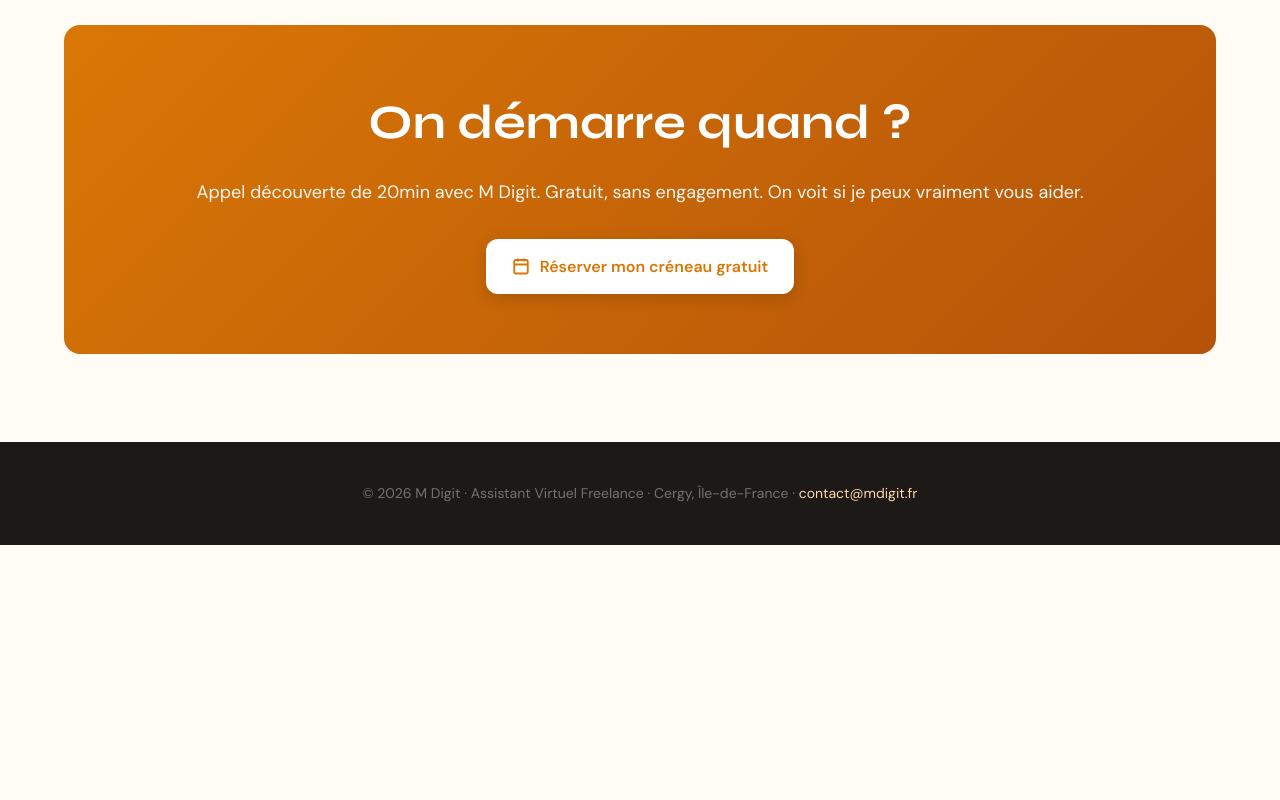
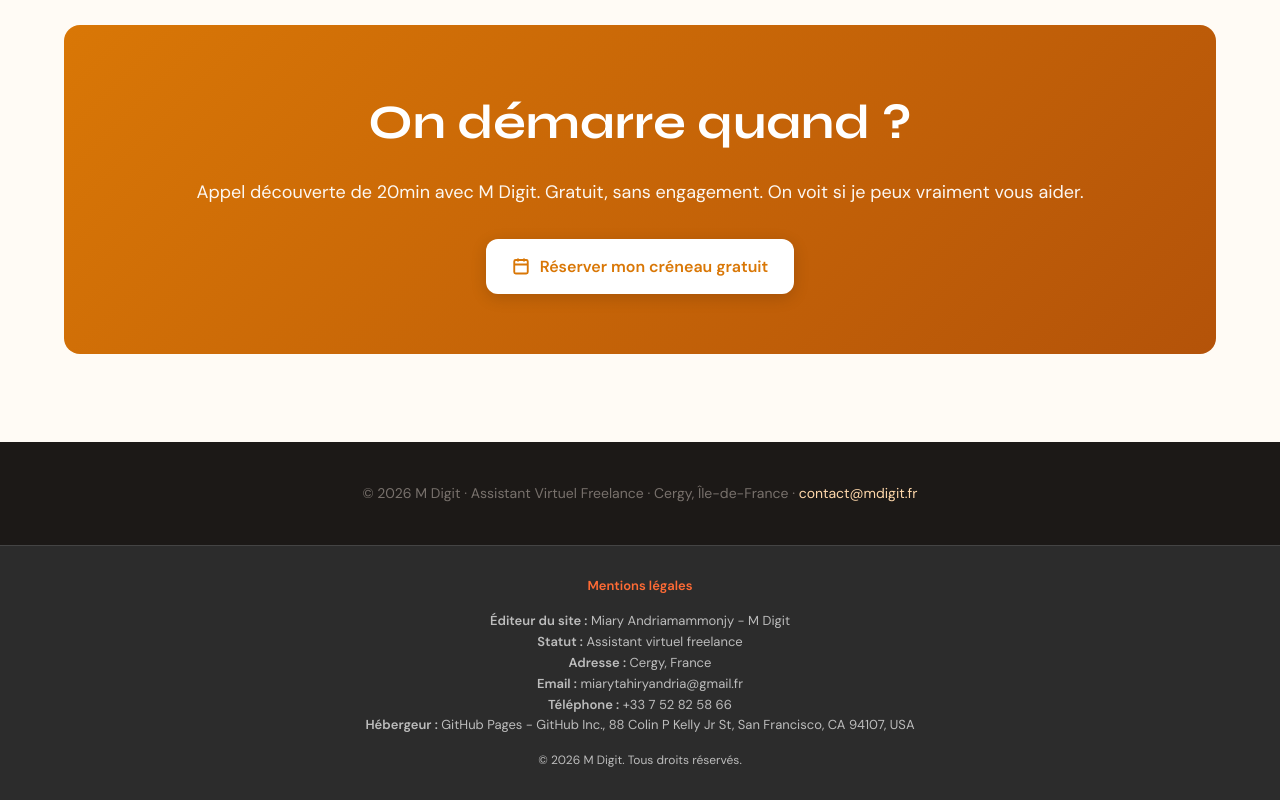
Before and after one commit to miarytahiryandria-boop/mdigit, a plain HTML site: page index.html in a window 1280 px wide. Shown: the part 3925-4725 px from the top of the page. Before the commit the page ends 4470 px from the top, so only its background shows below. Drawn offline with Linux system fonts and the light colour scheme.

Commit message:
Add footer with legal mentions and contact details
Added footer with legal mentions and contact information.

```diff
--- a/index.html
+++ b/index.html
@@ -448,5 +448,17 @@
             });
         });
     </script>
+ <footer style="background:#2C2C2C; color:#BDBDBD; padding:30px 20px; text-align:center; font-size:13px; border-top:1px solid #444;">
+        <div style="max-width:800px; margin:0 auto;">
+            <h4 style="color:#FF6B35; margin-bottom:15px;">Mentions légales</h4>
+            <p><strong>Éditeur du site :</strong> Miary Andriamammonjy - M Digit</p>
+            <p><strong>Statut :</strong> Assistant virtuel freelance</p>
+            <p><strong>Adresse :</strong> Cergy, France</p>
+            <p><strong>Email :</strong> miarytahiryandria@gmail.fr</p>
+            <p><strong>Téléphone :</strong> +33 7 52 82 58 66</p>
+            <p><strong>Hébergeur :</strong> GitHub Pages - GitHub Inc., 88 Colin P Kelly Jr St, San Francisco, CA 94107, USA</p>
+            <p style="margin-top:15px; font-size:12px;">© 2026 M Digit. Tous droits réservés.</p>
+        </div>
+    </footer>
 </body>
 </html>
```
